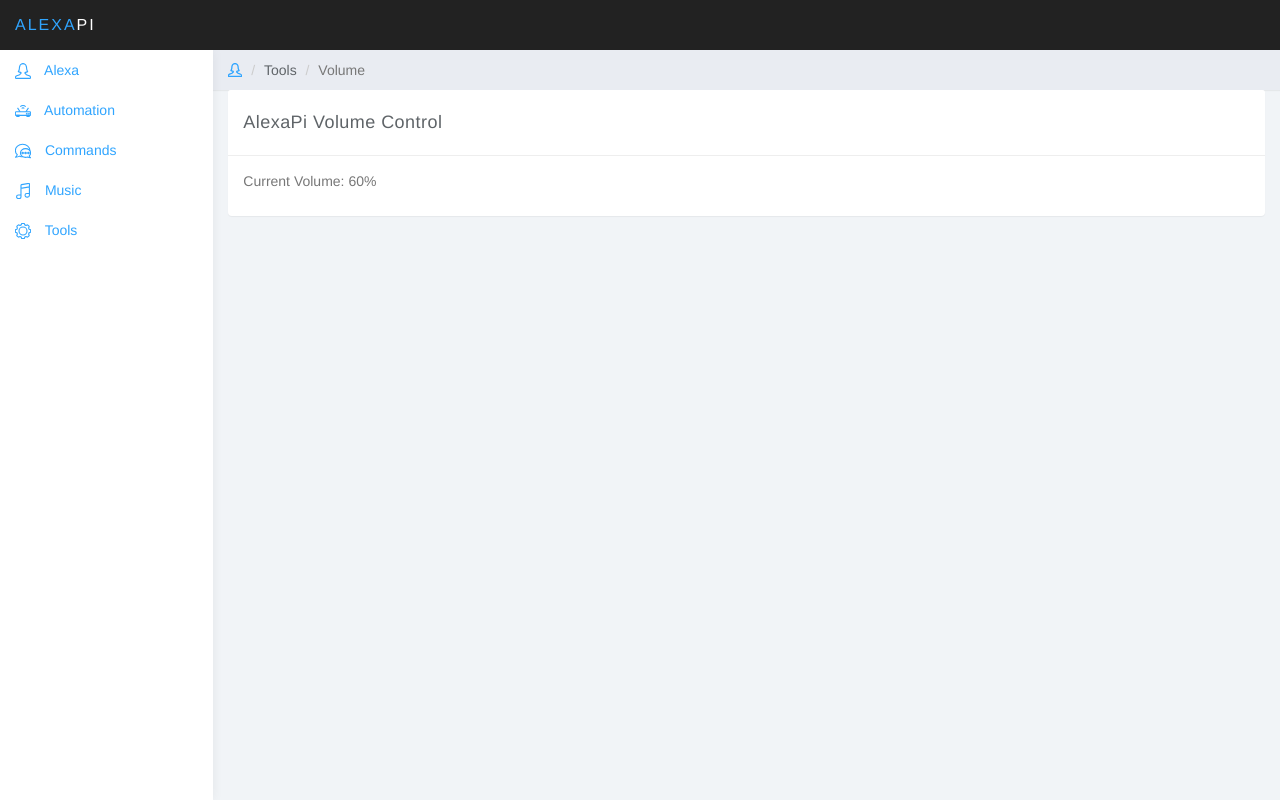
After one commit to jthompson20/AlexaPi-admin, a PHP site: page /tools/volume.php in a window 1280 px wide. The commit adds this page. Run offline with PHP 8.4, Linux system fonts and the light colour scheme.

Commit message:
debugging volume api

```diff
--- a/api/v1/volume.php
+++ b/api/v1/volume.php
@@ -3,7 +3,7 @@
 $method	 	= (isset($_REQUEST['method']))? $_REQUEST['method']: 'set';
 
 // grab current volume
-$volume 	= json_decode(file_get_contents(getcwd()."/data/volume.json"),TRUE);
+$volume 	= json_decode(file_get_contents($_SERVER['DOCUMENT_ROOT']."/api/v1/data/volume.json"),TRUE);
 $volume 	= $volume['volume'];
 
 switch($method):
@@ -28,4 +28,4 @@ $command 	= 'amixer set Master '.$volume.'%';
 $output 	= shell_exec($command);
 echo $output;
 // input new volume into file
-file_put_contents(getcwd().'/data/volume.json',json_encode(array('volume' => $volume)));
+file_put_contents($_SERVER['DOCUMENT_ROOT'].'/api/v1/data/volume.json',json_encode(array('volume' => $volume)));
--- a/inc/foot.php
+++ b/inc/foot.php
@@ -1,11 +1,11 @@
-<script src="js/jquery-1.11.1.min.js"></script>
-<script src="js/bootstrap.min.js"></script>
-<script src="js/chart.min.js"></script>
-<script src="js/chart-data.js"></script>
-<script src="js/easypiechart.js"></script>
-<script src="js/easypiechart-data.js"></script>
-<script src="js/bootstrap-datepicker.js"></script>
-<script src="js/bootstrap-table.js"></script>
+<script src="/js/jquery-1.11.1.min.js"></script>
+<script src="/js/bootstrap.min.js"></script>
+<script src="/js/chart.min.js"></script>
+<script src="/js/chart-data.js"></script>
+<script src="/js/easypiechart.js"></script>
+<script src="/js/easypiechart-data.js"></script>
+<script src="/js/bootstrap-datepicker.js"></script>
+<script src="/js/bootstrap-table.js"></script>
 
 <script>
 	!function ($) {
--- a/inc/head.php
+++ b/inc/head.php
@@ -1,10 +1,10 @@
-<link href="css/bootstrap.min.css" rel="stylesheet">
-<link href="css/datepicker3.css" rel="stylesheet">
-<link href="css/bootstrap-table.css" rel="stylesheet">
-<link href="css/styles.css" rel="stylesheet">
+<link href="/css/bootstrap.min.css" rel="stylesheet">
+<link href="/css/datepicker3.css" rel="stylesheet">
+<link href="/css/bootstrap-table.css" rel="stylesheet">
+<link href="/css/styles.css" rel="stylesheet">
 
 <!--Icons-->
-<script src="js/lumino.glyphs.js"></script>
+<script src="/js/lumino.glyphs.js"></script>
 
 <!--[if lt IE 9]>
 <script src="js/html5shiv.js"></script>
--- a/inc/sidebar.php
+++ b/inc/sidebar.php
@@ -95,7 +95,7 @@
 						</a>
 					</li>
 					<li>
-						<a class="" href="#">
+						<a class="" href="/tools/volume.php">
 							<svg class="glyph stroked sound on"><use xlink:href="#stroked-sound-on"/></svg> Volume
 						</a>
 					</li>
--- /dev/null
+++ b/tools/volume.php
@@ -0,0 +1,53 @@
+<!DOCTYPE html>
+<html>
+<head>
+<meta charset="utf-8">
+<meta name="viewport" content="width=device-width, initial-scale=1">
+<title>AlexaPi | Volume Controls</title>
+
+<?php include('../inc/head.php'); ?>
+
+</head>
+
+<body>
+
+	<?php include('../inc/navbar.php'); ?>
+
+	<?php include('../inc/sidebar.php'); ?>
+
+	<div class="col-sm-9 col-sm-offset-3 col-lg-10 col-lg-offset-2 main">
+
+		<div class="row">
+			<ol class="breadcrumb">
+				<li><a href="#"><svg class="glyph female user"><use xlink:href="#stroked-female-user"></use></svg></a></li>
+				<li>Tools</li>
+				<li class="active">Volume</li>
+			</ol>
+		</div><!--/.row-->
+
+		<div class="row">
+			<div class="col-lg-12">
+				<div class="panel panel-default">
+					<div class="panel-heading">AlexaPi Volume Control</div>
+					<div class="panel-body">
+
+						<?php
+						// get current volume
+						$volume 	= json_decode(file_get_contents($_SERVER['DOCUMENT_ROOT'].'/api/v1/data/volume.json'),TRUE);
+						?>
+
+						<p>Current Volume: <?php echo $volume['volume']; ?>%</p>
+					</div>
+				</div>
+			</div>
+		</div><!--/.row-->
+
+
+
+	</div><!--/.main-->
+
+	<?php include('../inc/foot.php'); ?>
+
+</body>
+
+</html>
```
